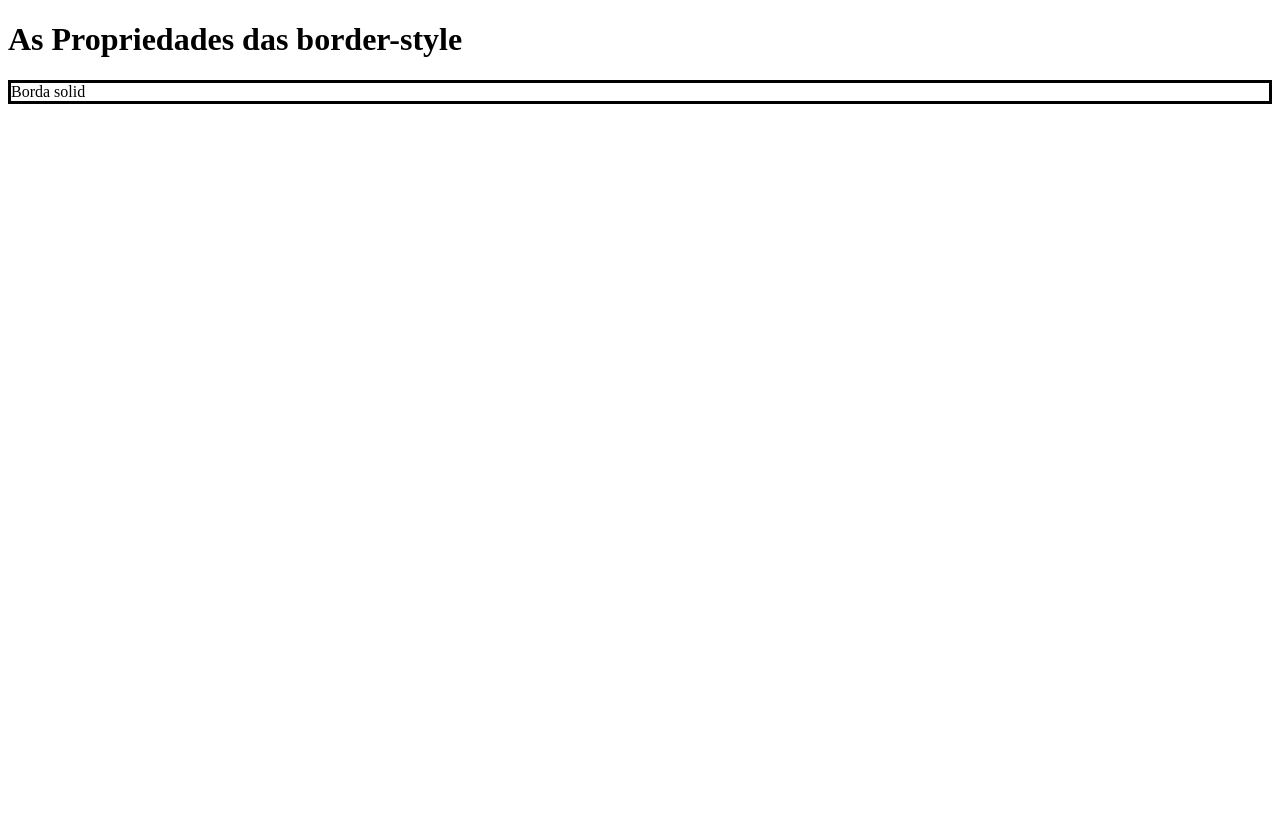
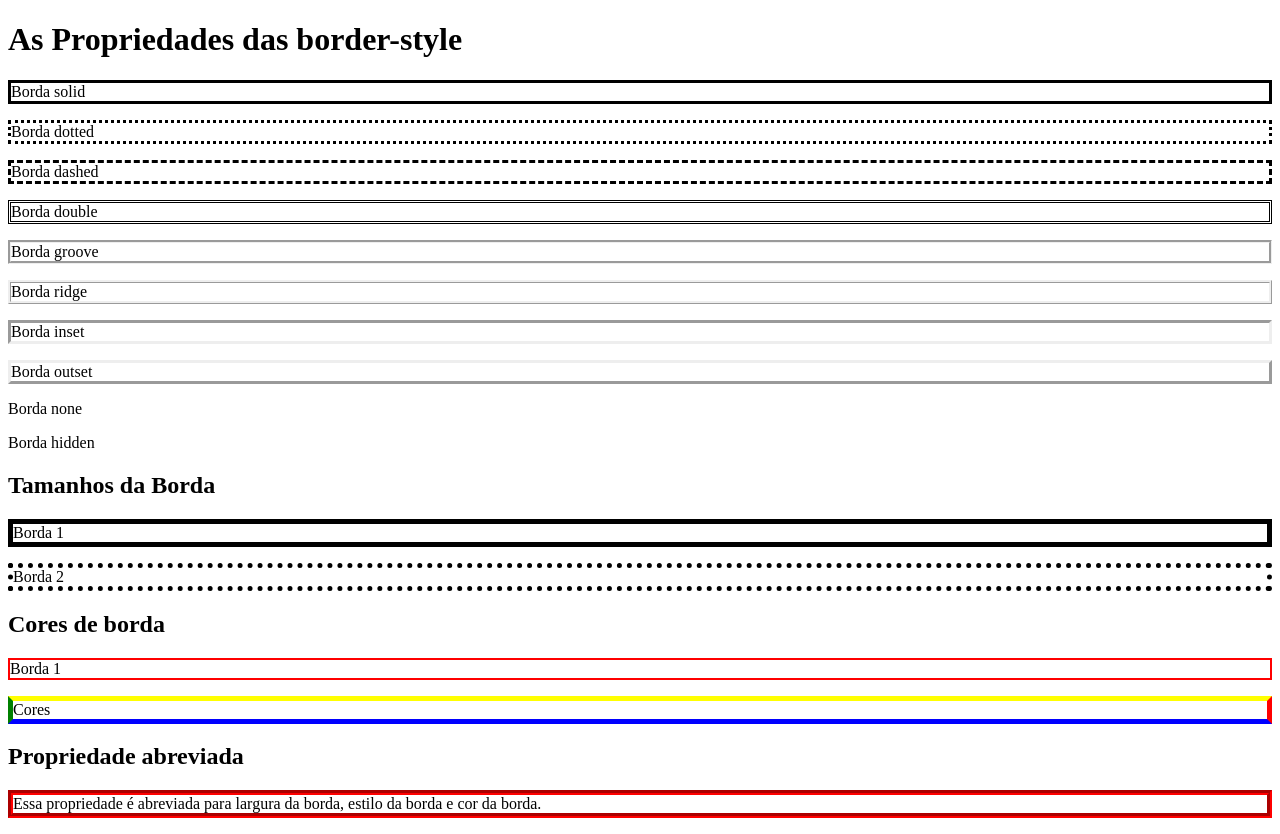
Before and after one commit to tthainas/Bordas-09-04-24, a plain HTML site: page index.html in a window 1280 px wide. Before the commit the page ends 800 px from the top, so only its background shows below. Drawn offline with Linux system fonts and the light colour scheme.

Commit message:
Estilos de borda

```diff
--- a/index.html
+++ b/index.html
@@ -8,6 +8,23 @@
 </head>
 <body>
     <h1>As Propriedades das border-style</h1>
-    <p class="solid">Borda solid</p>
+      <p class="solid">Borda solid</p>
+      <p class="dotted">Borda dotted</p>
+      <p class="dashed">Borda dashed</p>
+      <p class="double">Borda double</p>
+      <p class="groove">Borda groove</p>
+      <p class="ridge">Borda ridge</p>
+      <p class="inset">Borda inset</p>
+      <p class="outset">Borda outset</p>
+      <p class="none">Borda none</p>
+      <p class="hidden">Borda hidden</p>
+    <h2>Tamanhos da Borda </h2>
+      <p class="tamanho1">Borda 1</p>
+      <p class="tamanho2">Borda 2</p>
+    <h2>Cores de borda</h2>
+      <p class="vermelho">Borda 1</p>
+      <p class="cores">Cores</p>
+    <h2>Propriedade abreviada</h2>
+      <p class="abreviada">Essa propriedade é abreviada para largura da borda, estilo da borda e cor da borda.</p>
 </body>
 </html>
--- a/style.css
+++ b/style.css
@@ -2,3 +2,65 @@
 {
     border-style: solid
 }
+.dotted
+{
+    border-style: dotted;
+}
+.dashed
+{
+    border-style: dashed;
+}
+.double
+{
+    border-style: double;
+}
+.groove
+{
+    border-style: groove;
+}
+.ridge
+{
+    border-style: ridge;
+}
+.inset
+{
+    border-style: inset;
+}
+.outset
+{
+    border-style: outset;
+}
+.none
+{
+    border-style: none;
+}
+.hidden
+{
+    border-style: hidden;
+}
+.tamanho1
+{
+    border-style: solid;
+    border-width: 5px;
+}
+.tamanho2
+{
+    border-style: dotted;
+    border-width: 5px;
+}
+.vermelho
+{
+    border-style: solid;
+    border-width: 2px;
+    border-color: red;
+}
+.cores
+{
+    border-style: solid;
+    border-width: 5px;
+    border-color: yellow red blue green; /*amarelo top, vermelho rigth, azul bottom e verde left*/
+}
+.abreviada
+{
+    border: 5px groove red;
+}
```
